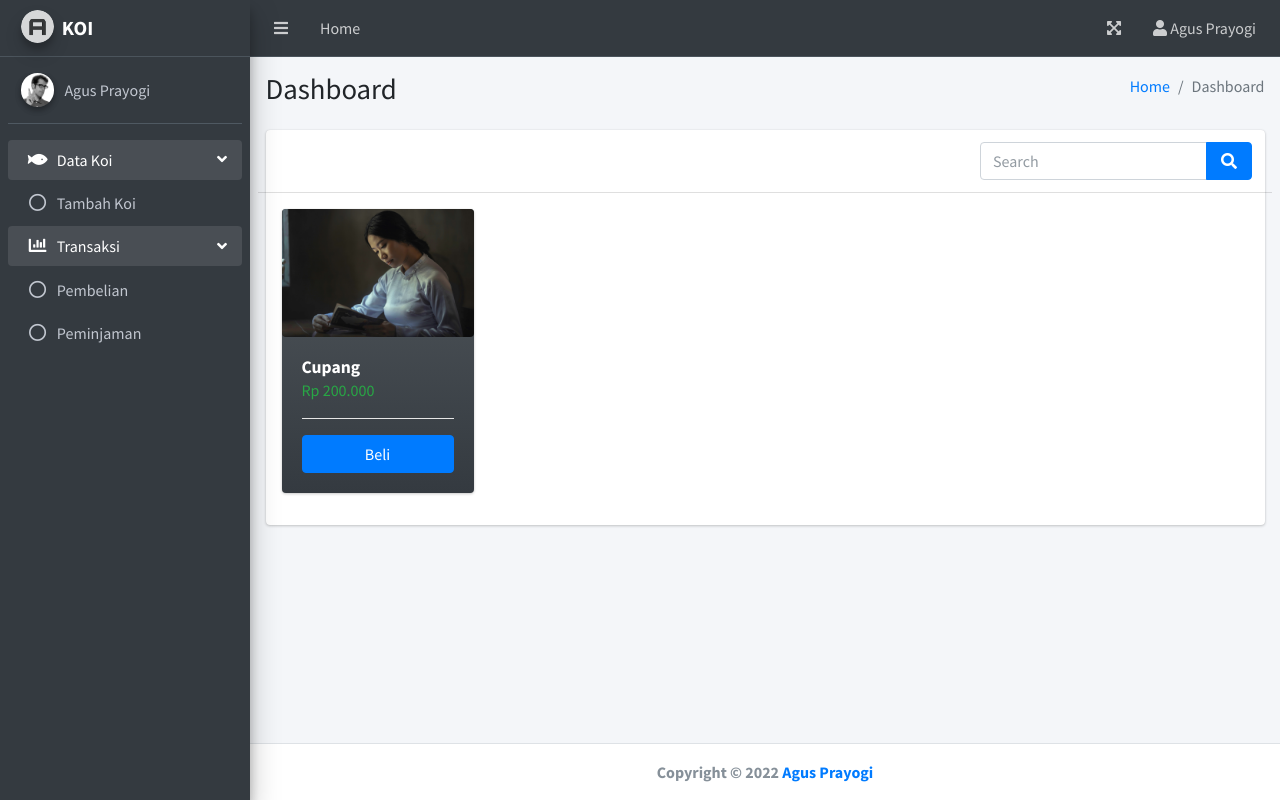
After one commit to agusprayogi02/pelatihan_jwd, a PHP site: page /koi/index.php in a window 1280 px wide. The commit adds this page. Run offline with PHP 8.4, Linux system fonts and the light colour scheme; some libraries are stand-ins or nearby versions.

Commit message:
✨ tugas 11

```diff
--- a/AdminLTE/index.php
+++ b/AdminLTE/index.php
@@ -12,9 +12,9 @@ if (isset($_GET['page'])) {
     include 'dataBuku.php';
   }
 }else{
+  include 'heading.php';
   include 'dataBuku.php';
 }
 
 
 include 'footer.php';
-?>
--- /dev/null
+++ b/koi/dataKoi.php
@@ -0,0 +1,27 @@
+<div class="card">
+  <div class="card-header row">
+    <!-- SidebarSearch Form -->
+    <div class="col"></div>
+    <div class="form-inline text-right">
+      <div class="input-group">
+        <input class="form-control form-control-sidebar" type="text" placeholder="Search" aria-label="Search" aria-describedby="button-search">
+        <div class="input-group-append">
+          <button class="btn btn-primary" id="button-search">
+            <i class="fas fa-search fa-fw"></i>
+          </button>
+        </div>
+      </div>
+    </div>
+  </div>
+  <div class="card-body p-3">
+    <div class="card card-widget widget-user bg-gradient-dark" style="width: 12rem;">
+      <img src="dist/img/photo3.jpg" class="img-rounded">
+      <div class="card-body">
+        <h4 class="card-title font-weight-bold">Cupang</h4>
+        <p class="card-text text-success">Rp 200.000</p>
+        <hr class="bg-white" />
+        <a href="" class="btn btn-primary w-100">Beli</a>
+      </div>
+    </div>
+  </div>
+</div>
--- /dev/null
+++ b/koi/footer.php
@@ -0,0 +1,77 @@
+</div>
+</section>
+<!-- /.content -->
+</div>
+<!-- /.content-wrapper -->
+<footer class="main-footer bg-gradient text-center">
+  <strong>Copyright &copy; 2022 <a href="https://agusprayogi02.github.io" class="text-primary">Agus Prayogi</a></strong>
+</footer>
+
+<!-- Control Sidebar -->
+<aside class="control-sidebar control-sidebar-dark">
+  <!-- Control sidebar content goes here -->
+</aside>
+<!-- /.control-sidebar -->
+</div>
+<!-- ./wrapper -->
+
+<!-- jQuery -->
+<script src="plugins/jquery/jquery.min.js"></script>
+<!-- jQuery UI 1.11.4 -->
+<script src="plugins/jquery-ui/jquery-ui.min.js"></script>
+<!-- Resolve conflict in jQuery UI tooltip with Bootstrap tooltip -->
+<script>
+  $.widget.bridge('uibutton', $.ui.button)
+</script>
+<!-- Bootstrap 4 -->
+<script src="plugins/bootstrap/js/bootstrap.bundle.min.js"></script>
+<!-- ChartJS -->
+<script src="plugins/chart.js/Chart.min.js"></script>
+<!-- Sparkline -->
+<script src="plugins/sparklines/sparkline.js"></script>
+<!-- JQVMap -->
+<script src="plugins/jqvmap/jquery.vmap.min.js"></script>
+<script src="plugins/jqvmap/maps/jquery.vmap.usa.js"></script>
+<!-- jQuery Knob Chart -->
+<script src="plugins/jquery-knob/jquery.knob.min.js"></script>
+<!-- daterangepicker -->
+<script src="plugins/moment/moment.min.js"></script>
+<script src="plugins/daterangepicker/daterangepicker.js"></script>
+<!-- Tempusdominus Bootstrap 4 -->
+<script src="plugins/tempusdominus-bootstrap-4/js/tempusdominus-bootstrap-4.min.js"></script>
+<!-- Summernote -->
+<script src="plugins/summernote/summernote-bs4.min.js"></script>
+<!-- overlayScrollbars -->
+<script src="plugins/overlayScrollbars/js/jquery.overlayScrollbars.min.js"></script>
+<!-- AdminLTE App -->
+<script src="dist/js/adminlte.js"></script>
+<!-- AdminLTE for demo purposes -->
+<script src="dist/js/demo.js"></script>
+<!-- AdminLTE dashboard demo (This is only for demo purposes) -->
+<script src="dist/js/pages/dashboard.js"></script>
+<!-- DataTables  & Plugins -->
+<script src="plugins/datatables/jquery.dataTables.min.js"></script>
+<script src="plugins/datatables-bs4/js/dataTables.bootstrap4.min.js"></script>
+<script src="plugins/datatables-responsive/js/dataTables.responsive.min.js"></script>
+<script src="plugins/datatables-responsive/js/responsive.bootstrap4.min.js"></script>
+<script src="plugins/datatables-buttons/js/dataTables.buttons.min.js"></script>
+<script src="plugins/datatables-buttons/js/buttons.bootstrap4.min.js"></script>
+<script src="plugins/jszip/jszip.min.js"></script>
+<script src="plugins/pdfmake/pdfmake.min.js"></script>
+<script src="plugins/pdfmake/vfs_fonts.js"></script>
+<script src="plugins/datatables-buttons/js/buttons.html5.min.js"></script>
+<script src="plugins/datatables-buttons/js/buttons.print.min.js"></script>
+<script src="plugins/datatables-buttons/js/buttons.colVis.min.js"></script>
+<!-- Page specific script -->
+<script>
+  $(function() {
+    $("#table_koi").DataTable({
+      "responsive": true,
+      "lengthChange": false,
+      "autoWidth": false,
+    }).buttons().container().appendTo('#table_koi_wrapper .col-md-6:eq(0)');
+  });
+</script>
+</body>
+
+</html>
--- /dev/null
+++ b/koi/heading.php
@@ -0,0 +1,178 @@
+<!DOCTYPE html>
+<html lang="en">
+
+<head>
+  <meta charset="utf-8">
+  <meta name="viewport" content="width=device-width, initial-scale=1">
+  <title><?= $title ?></title>
+
+  <!-- Google Font: Source Sans Pro -->
+  <link rel="stylesheet" href="https://fonts.googleapis.com/css?family=Source+Sans+Pro:300,400,400i,700&display=fallback">
+  <!-- Font Awesome -->
+  <link rel="stylesheet" href="plugins/fontawesome-free/css/all.min.css">
+  <!-- Ionicons -->
+  <link rel="stylesheet" href="https://code.ionicframework.com/ionicons/2.0.1/css/ionicons.min.css">
+  <!-- Tempusdominus Bootstrap 4 -->
+  <link rel="stylesheet" href="plugins/tempusdominus-bootstrap-4/css/tempusdominus-bootstrap-4.min.css">
+  <!-- iCheck -->
+  <link rel="stylesheet" href="plugins/icheck-bootstrap/icheck-bootstrap.min.css">
+  <!-- JQVMap -->
+  <link rel="stylesheet" href="plugins/jqvmap/jqvmap.min.css">
+  <!-- Theme style -->
+  <link rel="stylesheet" href="dist/css/adminlte.min.css">
+  <!-- overlayScrollbars -->
+  <link rel="stylesheet" href="plugins/overlayScrollbars/css/OverlayScrollbars.min.css">
+  <!-- Daterange picker -->
+  <link rel="stylesheet" href="plugins/daterangepicker/daterangepicker.css">
+  <!-- summernote -->
+  <link rel="stylesheet" href="plugins/summernote/summernote-bs4.min.css">
+  <!-- DataTables -->
+  <link rel="stylesheet" href="plugins/datatables-bs4/css/dataTables.bootstrap4.min.css">
+  <link rel="stylesheet" href="plugins/datatables-responsive/css/responsive.bootstrap4.min.css">
+  <link rel="stylesheet" href="plugins/datatables-buttons/css/buttons.bootstrap4.min.css">
+</head>
+
+<body class="hold-transition sidebar-mini layout-fixed">
+  <div class="wrapper">
+
+    <!-- Preloader -->
+    <div class="preloader flex-column justify-content-center align-items-center">
+      <img class="animation__shake" src="dist/img/AdminLTELogo.png" alt="AdminLTELogo" height="60" width="60">
+    </div>
+
+    <!-- Navbar -->
+    <nav class="main-header navbar navbar-expand navbar-dark navbar-dark">
+      <!-- Left navbar links -->
+      <ul class="navbar-nav">
+        <li class="nav-item">
+          <a class="nav-link" data-widget="pushmenu" href="#" role="button"><i class="fas fa-bars"></i></a>
+        </li>
+        <li class="nav-item d-none d-sm-inline-block">
+          <a href="index3.html" class="nav-link">Home</a>
+        </li>
+      </ul>
+
+      <!-- Right navbar links -->
+      <ul class="navbar-nav ml-auto">
+        <!-- Navbar Search -->
+        <li class="nav-item">
+          <a class="nav-link" data-widget="fullscreen" href="#" role="button">
+            <i class="fas fa-expand-arrows-alt"></i>
+          </a>
+        </li>
+
+
+        <li class="nav-item dropdown">
+          <a class="nav-link" href="#" data-toggle="dropdown">
+            <i class="fas fa-user"></i> Agus Prayogi
+          </a>
+          <div class="dropdown-menu dropdown-menu-lg dropdown-menu-right">
+            <div class="dropdown-divider"></div>
+            <a href="#" class="dropdown-item">
+              <i class="fas fa-id-card mr-2"></i> Profil
+            </a>
+            <div class="dropdown-divider"></div>
+            <a href="#" class="dropdown-item">
+              <i class="fas fa-user mr-2"></i> Logout
+            </a>
+          </div>
+        </li>
+      </ul>
+    </nav>
+    <!-- /.navbar -->
+
+    <!-- Main Sidebar Container -->
+    <aside class="main-sidebar sidebar-dark-success elevation-4">
+      <!-- Brand Logo -->
+      <a href="index3.html" class="brand-link">
+        <img src="dist/img/AdminLTELogo.png" alt="AdminLTE Logo" class="brand-image img-circle elevation-3" style="opacity: .8">
+        <span class="brand-text font-weight-bold">KOI</span>
+      </a>
+
+      <!-- Sidebar -->
+      <div class="sidebar">
+        <!-- Sidebar user panel (optional) -->
+        <div class="user-panel mt-3 pb-3 mb-3 d-flex">
+          <div class="image">
+            <img src="dist/img/user2-160x160.jpg" class="img-circle elevation-2" alt="User Image">
+          </div>
+          <div class="info">
+            <a href="#" class="d-block">Agus Prayogi</a>
+          </div>
+        </div>
+
+        <!-- Sidebar Menu -->
+        <nav class="mt-2">
+          <ul class="nav nav-pills nav-sidebar flex-column" data-widget="treeview" role="menu" data-accordion="false">
+            <!-- Add icons to the links using the .nav-icon class
+               with font-awesome or any other icon font library -->
+            <li class="nav-item menu-open">
+              <a href="#" class="nav-link">
+                <i class="nav-icon fas fa-fish"></i>
+                <p>
+                  Data Koi
+                  <i class="right fas fa-angle-left"></i>
+                </p>
+              </a>
+              <ul class="nav nav-treeview">
+                <li class="nav-item">
+                  <a href="./index.php?page=tambahKoi" class="nav-link">
+                    <i class="far fa-circle nav-icon"></i>
+                    <p>Tambah Koi</p>
+                  </a>
+                </li>
+              </ul>
+            </li>
+            <li class="nav-item menu-open">
+              <a href="#" class="nav-link">
+                <i class="nav-icon fas fa-chart-bar"></i>
+                <p>
+                  Transaksi
+                  <i class="right fas fa-angle-left"></i>
+                </p>
+              </a>
+              <ul class="nav nav-treeview">
+                <li class="nav-item">
+                  <a href="./index.php?page=pembelian" class="nav-link">
+                    <i class="far fa-circle nav-icon"></i>
+                    <p>Pembelian</p>
+                  </a>
+                </li>
+                <li class="nav-item">
+                  <a href="./index.php?page=peminjaman" class="nav-link">
+                    <i class="far fa-circle nav-icon"></i>
+                    <p>Peminjaman</p>
+                  </a>
+                </li>
+              </ul>
+            </li>
+          </ul>
+        </nav>
+        <!-- /.sidebar-menu -->
+      </div>
+      <!-- /.sidebar -->
+    </aside>
+
+    <!-- Content Wrapper. Contains page content -->
+    <div class="content-wrapper">
+      <!-- Content Header (Page header) -->
+      <div class="content-header">
+        <div class="container-fluid">
+          <div class="row mb-2">
+            <div class="col-sm-6">
+              <h1 class="m-0">Dashboard</h1>
+            </div><!-- /.col -->
+            <div class="col-sm-6">
+              <ol class="breadcrumb float-sm-right">
+                <li class="breadcrumb-item"><a href="#">Home</a></li>
+                <li class="breadcrumb-item active">Dashboard</li>
+              </ol>
+            </div><!-- /.col -->
+          </div><!-- /.row -->
+        </div><!-- /.container-fluid -->
+      </div>
+      <!-- /.content-header -->
+
+      <!-- Main content -->
+      <section class="content">
+        <div class="container-fluid">
--- /dev/null
+++ b/koi/index.php
@@ -0,0 +1,22 @@
+<?php
+session_start();
+include "koneksi.php";
+
+$title = "Jual KOI";
+
+if (isset($_GET['page'])) {
+  $page = $_GET['page'];
+  $title = $page;
+  include 'heading.php';
+
+  if ($page !== "") {
+    include $page . '.php';
+  } else {
+    include 'dataKoi.php';
+  }
+} else {
+  include 'heading.php';
+  include 'dataKoi.php';
+}
+
+include 'footer.php';
--- /dev/null
+++ b/koi/koneksi.php
@@ -0,0 +1,13 @@
+<?php
+$db = mysqli_connect("localhost", "root", "admin123", "jwd_b") or die("Koneksi Server Gagal");
+
+function query($query)
+{
+  global $db;
+  $result = mysqli_query($db, $query);
+  $rows = [];
+  while ($row = mysqli_fetch_assoc($result)) {
+    $rows[] = $row;
+  }
+  return $rows;
+}
```
Also changed, not shown: koi/admin/dataKoi.php (added, +52 -0 lines), koi/admin/tambahKoi.php (added), 3 other files.
